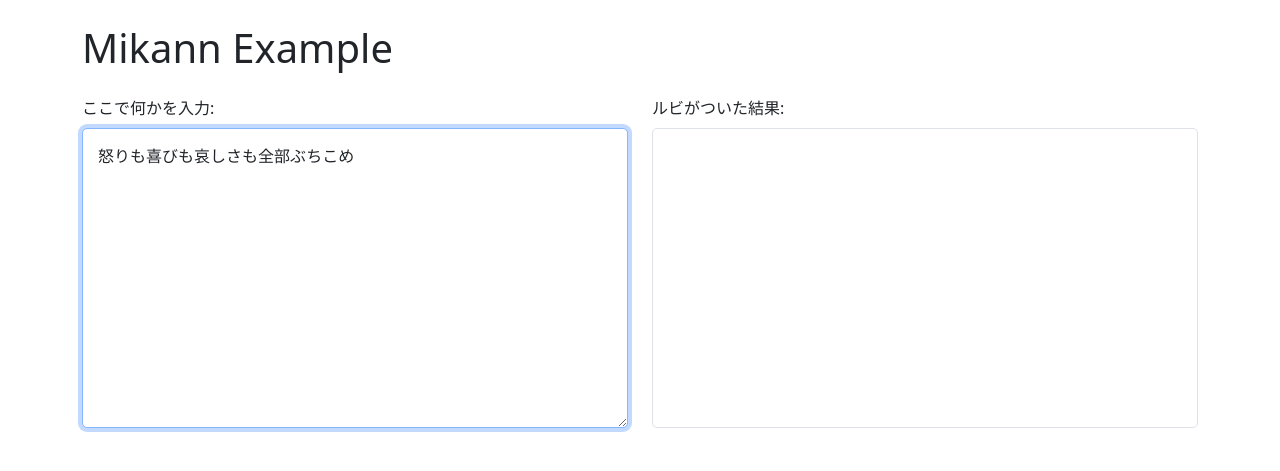
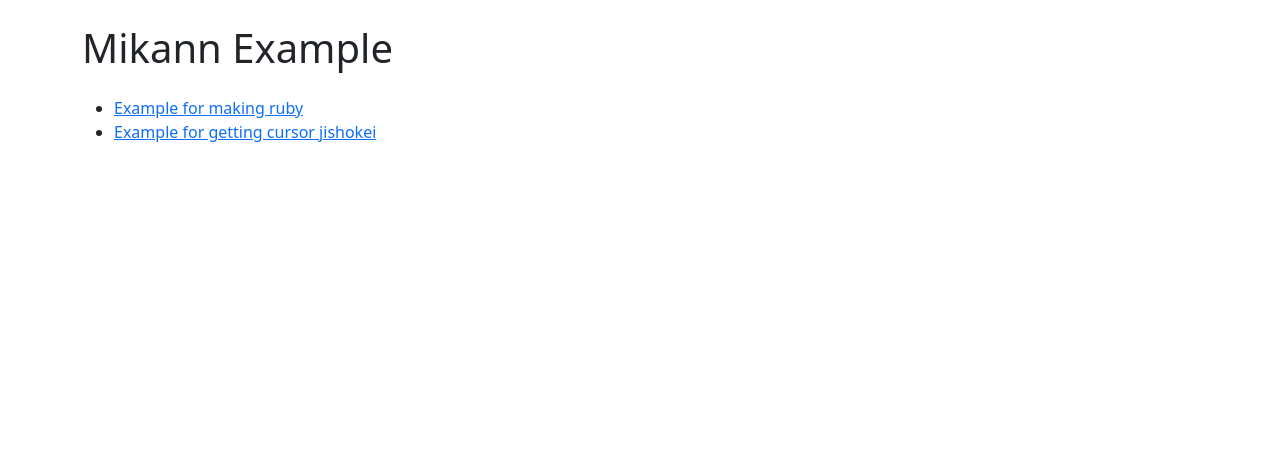
Before and after one commit to NoHeartPen/fast-mikann-api, a FastAPI app: page /example in a window 1280 px wide. Shown: the top 471 px of the page. Run offline with FastAPI, Linux system fonts and the light colour scheme; data that the repository does not hold is empty.

Commit message:
refactor: 更新example路由及其模板 移除旧的页面样式和脚本，添加新的 example 路由列表和模板渲染逻辑

```diff
--- a/main.py
+++ b/main.py
@@ -88,12 +88,21 @@ def api_ruby(request: Request, sentence: str):
     tags=[
         "Example",
     ],
-    summary="测试页面",
+    summary="Example routes",
 )
 def example(request: Request):
     return templates.TemplateResponse(
-        request,
         "example.html",
+        {
+            "request": request,
+            "example_routes": [
+                {"path": "/example/ruby", "description": "Example for making ruby"},
+                {
+                    "path": "/example/jishokei",
+                    "description": "Example for getting cursor jishokei",
+                },
+            ],
+        },
     )
 
 
--- a/templates/example.html
+++ b/templates/example.html
@@ -8,54 +8,16 @@
           integrity="sha384-QWTKZyjpPEjISv5WaRU9OFeRpok6YctnYmDr5pNlyT2bRjXh0JMhjY6hW+ALEwIH" rel="stylesheet">
     <link crossorigin="anonymous" rel="stylesheet"
           href="https://cdn.jsdelivr.net/npm/bootstrap-icons@1.11.3/font/bootstrap-icons.min.css">
-    <style>
-        .text-container, .preview-container {
-            min-height: 200px;
-            height: 300px;
-            overflow-y: auto;
-            border: 1px solid #dee2e6;
-            border-radius: 5px;
-            padding: 15px;
-            background-color: white;
-        }
-
-        .preview-container ruby rt {
-            font-size: 0.6em;
-            opacity: 0.8;
-        }
-
-        .loading-spinner {
-            display: none;
-            color: #0d6efd;
-        }
-    </style>
 </head>
 <body>
 <div class="container my-4">
     <h1 class="mb-4">Mikann Example</h1>
 
-    <div class="row">
-        <!-- 输入区域 -->
-        <div class="col-lg-6 col-12 mb-3">
-            <label for="textInput" class="form-label">ここで何かを入力:</label>
-            <textarea class="form-control text-container" id="textInput"
-                      placeholder="例：怒りも喜びも哀しさも全部ぶちこめ">怒りも喜びも哀しさも全部ぶちこめ</textarea>
-        </div>
-
-        <!-- 预览区域 -->
-        <div class="col-lg-6 col-12">
-            <label class="form-label">ルビがついた結果:</label>
-            <div class="position-relative">
-                <div class="preview-container" id="rubyPreview">
-                </div>
-                <div class="loading-spinner position-absolute top-50 start-50 translate-middle" id="loadingSpinner">
-                    <div class="spinner-border" role="status">
-                        <span class="visually-hidden">分析中...</span>
-                    </div>
-                </div>
-            </div>
-        </div>
-    </div>
+    <ul>
+        {% for route in example_routes %}
+        <li><a href="{{ route.path }}">{{ route.description }}</a></li>
+        {% endfor %}
+    </ul>
 </div>
 
 <script src="https://cdn.jsdelivr.net/npm/jquery@3.7.1/dist/jquery.min.js"
@@ -66,69 +28,5 @@
 <script src="https://cdn.jsdelivr.net/npm/bootstrap@5.3.3/dist/js/bootstrap.min.js"
         integrity="sha384-0pUGZvbkm6XF6gxjEnlmuGrJXVbNuzT9qBBavbLwCsOGabYfZo0T0to5eqruptLy"
         crossorigin="anonymous"></script>
-
-<script>
-  $(document).ready(function() {
-
-    $('#textInput').focus();
-    getRubyAnnotations($('#textInput').val(), function(rubyText) {
-      $('#rubyPreview').html(rubyText);
-    });
-
-    // 调用API获取注音
-    function getRubyAnnotations(text, callback) {
-      if (!text.trim()) {
-        callback(null);
-        return;
-      }
-
-      $('#loadingSpinner').show();
-
-      // 对文本进行编码以安全地包含在URL中
-      const encodedText = encodeURIComponent(text);
-
-      $.ajax({
-        url: `/ruby/${encodedText}`,
-        method: 'GET',
-        dataType: 'html',
-        success: function(htmlResponse) {
-          // 假设API返回的是完整的HTML内容
-          callback(htmlResponse);
-        },
-        error: function(xhr, status, error) {
-          console.error('API调用失败:', status, error);
-          $('#rubyPreview').html('注音生成失败: ' + (xhr.responseText || status));
-        },
-        complete: function() {
-          $('#loadingSpinner').hide();
-        },
-      });
-    }
-
-    let debounceTimer;
-
-    // 防抖函数，减少API调用频率
-    function debounce(func, delay) {
-      clearTimeout(debounceTimer);
-      debounceTimer = setTimeout(func, delay);
-    }
-
-    // 当输入变化时调用API
-    $('#textInput').on('input', function() {
-      const inputText = $(this).val();
-
-      if (!inputText) {
-        $('#rubyPreview').html('ここでルビがついた結果が出るよ');
-        return;
-      }
-
-      debounce(function() {
-        getRubyAnnotations(inputText, function(rubyText) {
-          $('#rubyPreview').html(rubyText);
-        });
-      }, 500);
-    });
-  });
-</script>
 </body>
 </html>
```
